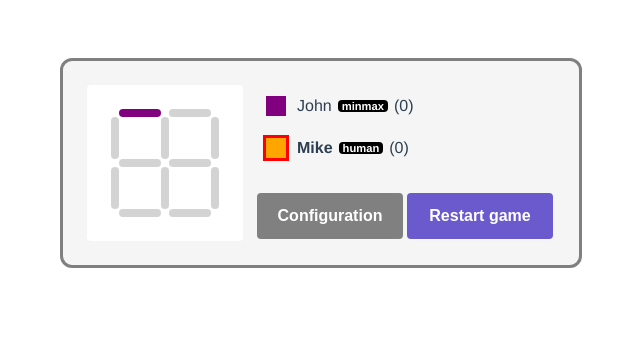
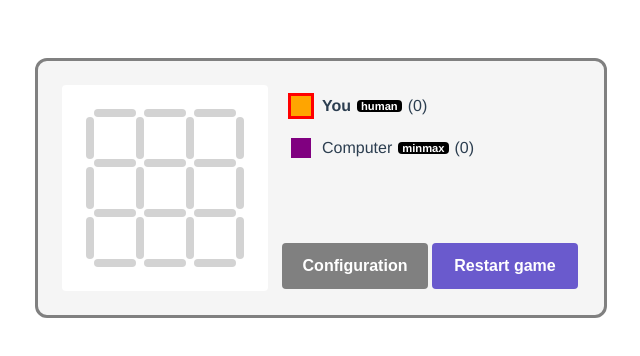
Before and after one commit to mrlukasbos/dots-and-boxes, a Vue app: page / in a window 1280 px wide. Shown: the top 356 px of the page, without its empty margins (319-959 px from the left). Built offline with nearby package versions, Linux system fonts and the light colour scheme.

Commit message:
remove non-used setters

```diff
--- a/src/App.vue
+++ b/src/App.vue
@@ -40,11 +40,11 @@ export default {
       board: null,
       showConfigModal: false,
       config: {
-        width: 2,
-        height: 2,
+        width: 3,
+        height: 3,
         players: [
-          new Player("John", "purple", PlayerType.MINMAX),
-          new Player("Mike", "orange", PlayerType.HUMAN),
+          new Player("You", "orange", PlayerType.HUMAN),
+          new Player("Computer", "purple", PlayerType.MINMAX),
         ]
       },
     }
--- a/src/ai.js
+++ b/src/ai.js
@@ -1,4 +1,5 @@
 var _ = require('lodash');
+import Constants from './constants'
 
 export default class Ai {
 
@@ -57,7 +58,7 @@ export default class Ai {
         // the heuristic is as follows:
         // the score of the maximizing player with respect to the total score.
         // therefore a good score is achieved when the maximizing player has a high score and the others have a low score
-        if (board.gameIsFinished() || depth >= 4) {
+        if (board.gameIsFinished() || depth >= Constants.MINMAX_MAX_SEARCH_DEPTH) {
             let maximizing_score = board.getPlayerByName(maximizingplayer.name).score;
             let other_score = (board.getTotalScore() - maximizing_score); // total score - my score
             return {
--- a/src/constants.js
+++ b/src/constants.js
@@ -6,4 +6,5 @@ export default {
     TILE_WIDTH: 50, // the width of a square in pixels
     TILE_HEIGHT: 50, // the width of a square in pixels
     BORDER_WIDTH: 8, // the width of an edge in pixels
+    MINMAX_MAX_SEARCH_DEPTH: 2,
 }
--- a/src/edge.js
+++ b/src/edge.js
@@ -14,7 +14,6 @@ export default class Edge {
   set clicked(player) { this._clicked = player; }
   get vertical() { return this._vertical; }
   get squares() { return this._squares; }
-  set squares(squares) { this._squares = squares; }
   get pos() { return this._pos; }
 
   get style() {
--- a/src/player.js
+++ b/src/player.js
@@ -15,7 +15,6 @@ export default class Player {
 
     incrementScore() { this._score++; }
     get score() { return this._score; }
-    set score(score) { this._score = score; }
     resetScore() { this._score = 0; }
     get color() { return this._color; }
     set color(color) { this._color = color }
--- a/src/square.js
+++ b/src/square.js
@@ -28,7 +28,6 @@ export default class Square {
     set player(player) { this._player = player; }
     get player() { return this._player; }
     get edges() { return this._edges; }
-    set edges(edges) { this._edges = edges; }
 
     setEdge(direction, edge) {
         this._edges.set(direction, edge);
```
